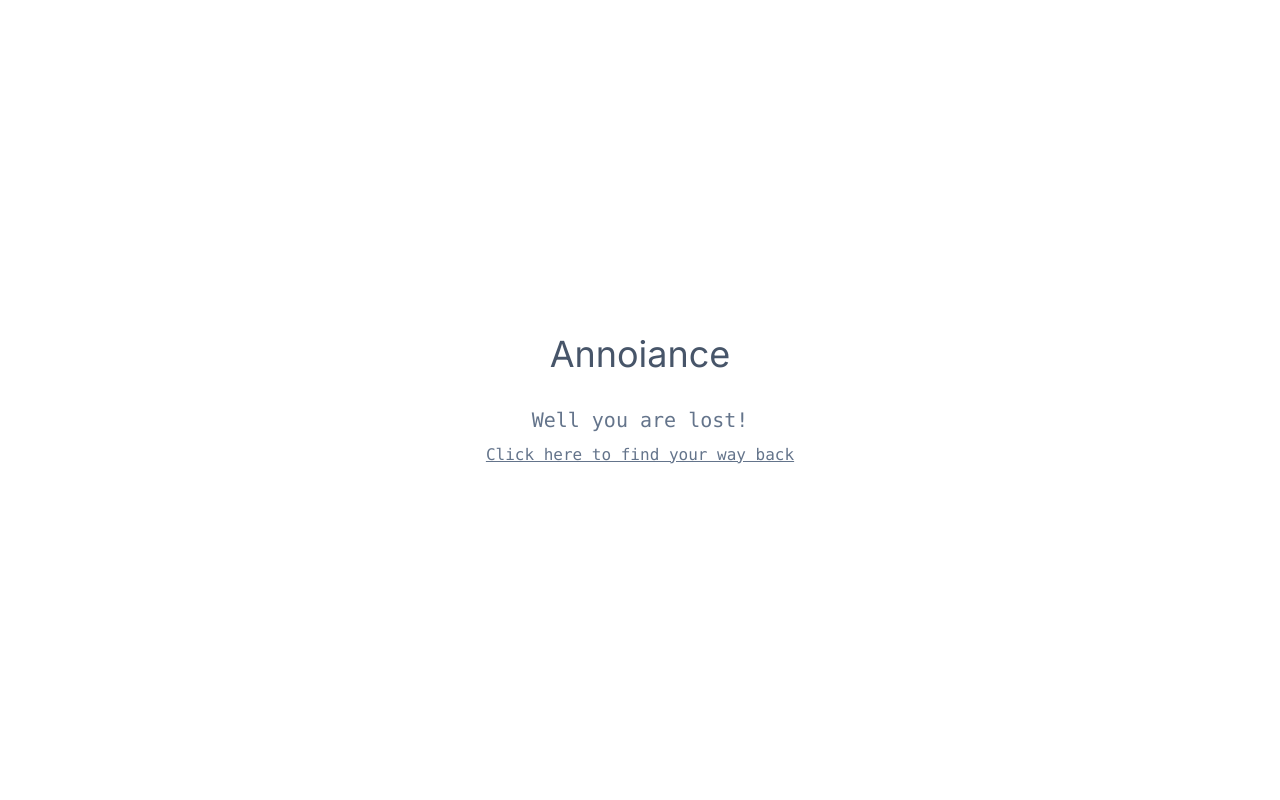
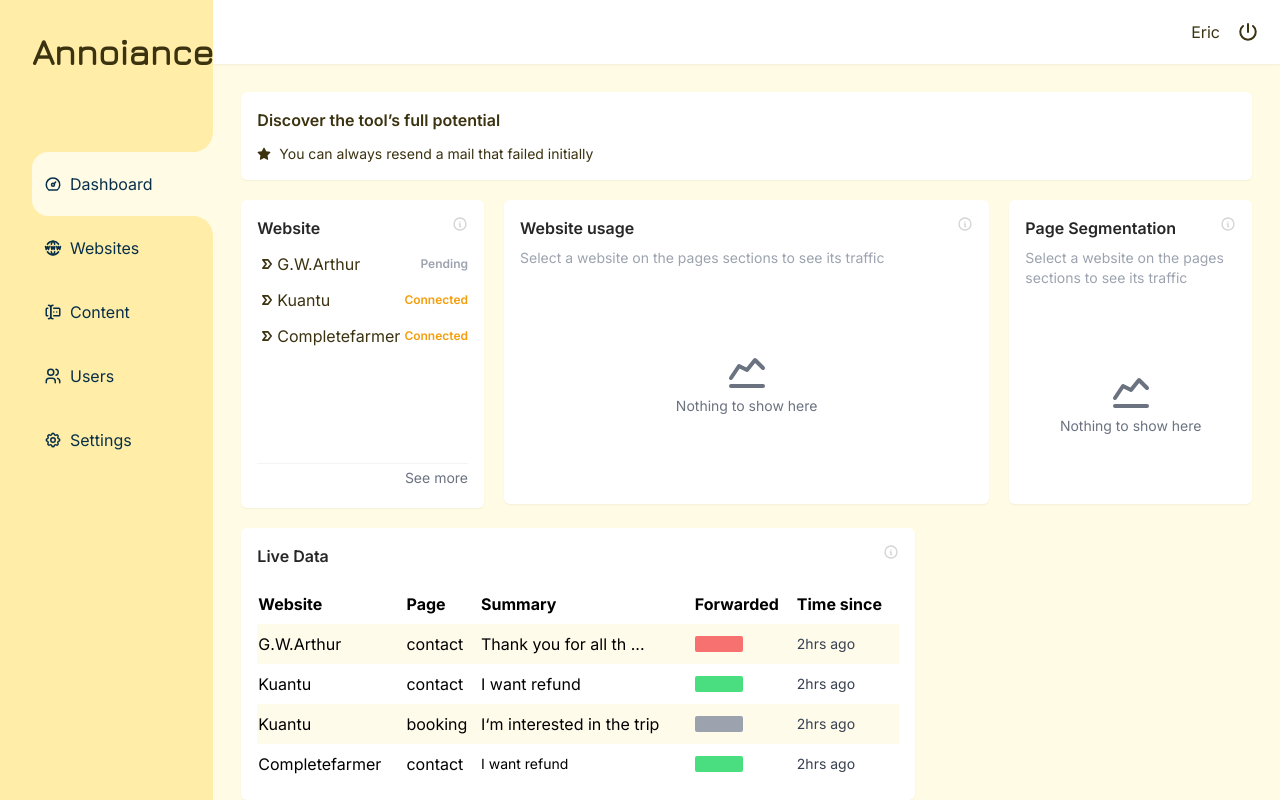
Before and after one commit to Gigman2/annoiance, a Next.js app: page /dashboard/home in a window 1280 px wide. Before the commit this address had no page. Built offline with nearby package versions, Linux system fonts and the light colour scheme.

Commit message:
handling base url

```diff
--- a/next.config.mjs
+++ b/next.config.mjs
@@ -1,4 +1,14 @@
 /** @type {import('next').NextConfig} */
-const nextConfig = {};
+const nextConfig = {
+    async redirects() {
+        return [
+            {
+                source: '/dashboard',
+                destination: '/dashboard/home',
+                permanent: false,
+            },
+        ];
+    },
+};
 
 export default nextConfig;
--- a/package.json
+++ b/package.json
@@ -26,9 +26,12 @@
     "@types/node": "^20",
     "@types/react": "^18",
     "@types/react-dom": "^18",
+    "@typescript-eslint/eslint-plugin": "^7.8.0",
+    "@typescript-eslint/parser": "^7.8.0",
     "autoprefixer": "^10.0.1",
-    "eslint": "^8",
+    "eslint": "^9.2.0",
     "eslint-config-next": "14.1.4",
+    "eslint-plugin-react": "^7.34.1",
     "postcss": "^8",
     "tailwindcss": "^3.3.0",
     "typescript": "^5"
--- a/src/app/(routes)/dashboard/page.tsx
+++ b/src/app/(routes)/dashboard/home/page.tsx
@@ -4,16 +4,16 @@ import AnalyticsCard from '@/app/_components/cards/analyticsCard';
 import PageAnalytics from '@/app/_components/cards/pageAnalytics';
 import { TrafficAnalytics } from '@/app/_components/cards/trafficAnalytics';
 import WebsiteAnalyticsCard from '@/app/_components/cards/websiteAnalytics';
-import DoughnutChart from '@/app/_components/charts/doughnut';
 import { linkedSites } from '@/app/_mock/websiteData';
-import { doughnutChartData, doughnutChartOptions } from '@/app/_utils/constants';
-import React, { useState } from 'react'
+import { useLayoutStore } from '@/app/_store/layout';
+import React, { useEffect, useState } from 'react'
 import { TbChartLine, TbStarFilled } from 'react-icons/tb'
 
 
 
 const DashboardHome = () => {
   const [active, setActive] = useState<number | undefined>()
+
 
   return (
     <div className='w-full'>
--- a/src/app/(routes)/dashboard/layout.tsx
+++ b/src/app/(routes)/dashboard/layout.tsx
@@ -1,7 +1,7 @@
 'use client'
-import { useLayoutStore } from '@/app/_store/layout';
 import { jura } from '@/app/_utils/clientUtils';
 import Link from 'next/link';
+import { usePathname } from 'next/navigation';
 import React from 'react'
 import { TbDashboard, TbForms, TbPower, TbSettings, TbUsers, TbWorldWww } from 'react-icons/tb';
 
@@ -39,12 +39,20 @@ const MenuItems = [
     }
 ]
 
+function findMenuItemIndex(path: string) {
+    // Find the index of the item with the matching base path
+    const index = MenuItems.findIndex(item => path.startsWith(item.path));
+    return index;
+}
+
 const DashboardLayout  = ({
   children,
 }: {
   children: React.ReactNode;
 }) => {
-  const activeItem = useLayoutStore((state) => state.activeSideItem)
+  const pathname = usePathname()
+  const activeTab = findMenuItemIndex(pathname)
+
   return (
     <div className="w-screen h-screen flex items-center justify-center bg-slate-200 relative overflow-hidden">
         <div className=' h-screen w-2/12 bg-yellow pt-8 pl-8 z-20'>
@@ -52,19 +60,19 @@ const DashboardLayout  = ({
 
             <div className='mt-20'>
                 {
-                    MenuItems.map(item =>(
+                    MenuItems.map((item, i) =>(
                         <div key={item.name} className='relative'>
-                            {item.id === activeItem ? <>
+                            {activeTab === i ? <>
                                 <div className='absolute top-0 -mt-5 right-0 -mr-6 w-10 h-10 bg-yellow-light rounded-full z-20'></div>
                                 <div className='absolute top-0 -mt-10 right-0 -mr-0 w-10 h-10 bg-yellow rounded-full z-20'></div>
                             </>: null}
                             <Link href={item.path}>
-                                <div className={`cursor-pointer pl-3 relative z-10 py-5 text-md flex items-center gap-2 ${item.id === activeItem ? 'bg-yellow-light' : 'bg-transparent'} rounded-s-2xl`}>
+                                <div className={`cursor-pointer pl-3 relative z-10 py-5 text-md flex items-center gap-2 ${activeTab === i ? 'bg-yellow-light' : 'bg-transparent'} rounded-s-2xl`}>
                                     <item.Icon fontSize={18} className='text-sky-950'/>
                                     <p className='text-sky-950'>{item.name}</p>
                                 </div>
                             </Link>
-                            {item.id === activeItem? <>
+                            {activeTab === i? <>
                                 <div className='absolute bottom-0 -mb-5 right-0 -mr-6 w-10 h-10 bg-yellow-light rounded-full z-20'></div>
                                 <div className='absolute bottom-0 -mb-10 right-0 -mr-0 w-10 h-10 bg-yellow rounded-full z-20'></div>
                             </>: null}
--- a/src/app/(routes)/dashboard/websites/page.tsx
+++ b/src/app/(routes)/dashboard/websites/page.tsx
@@ -1,4 +1,4 @@
-import React from 'react'
+import React, { useEffect } from 'react'
 
 function Website() {
     return (
```
Also changed, not shown: 1 other file (tests, documents, lock files or other folders).
